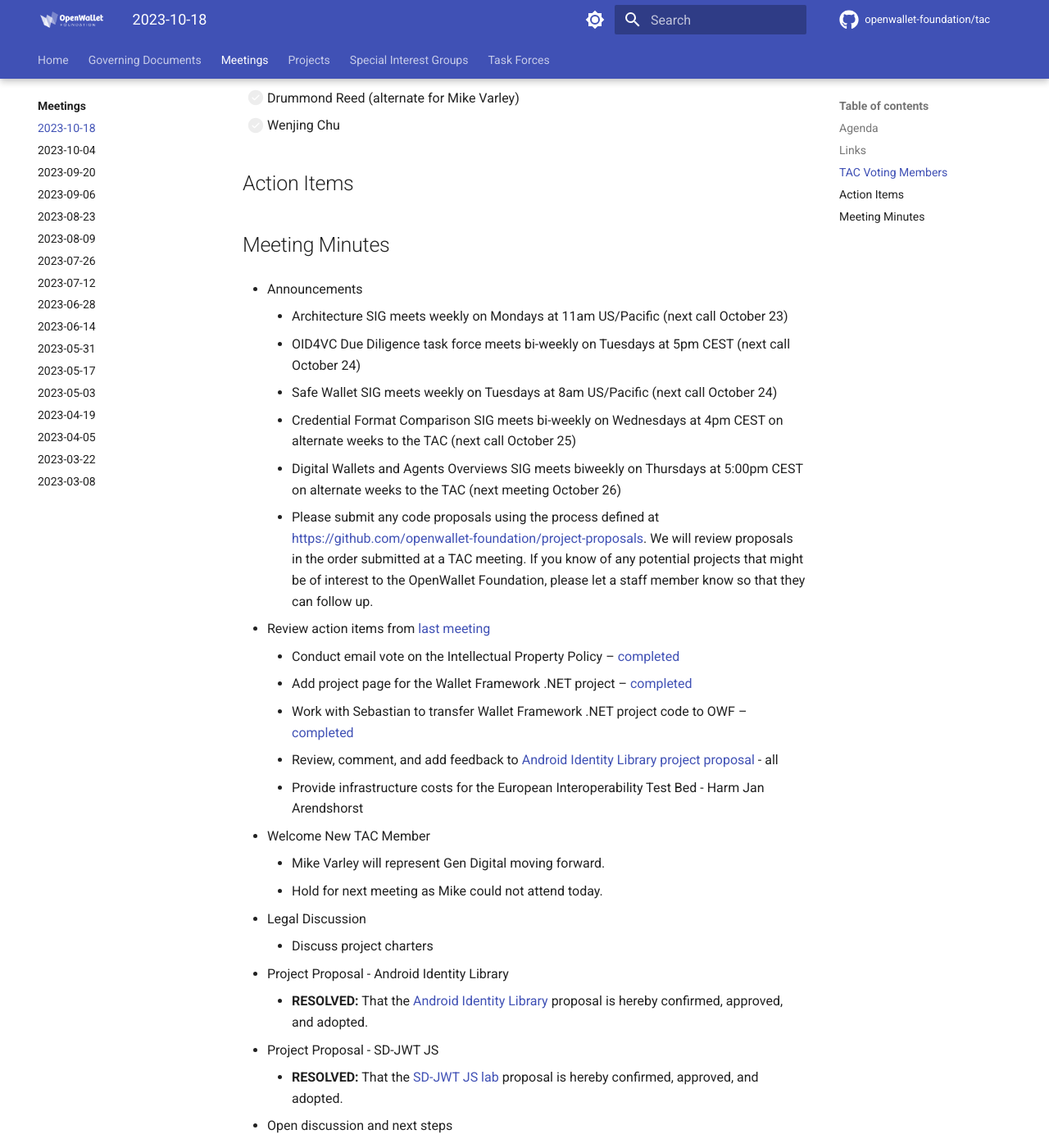
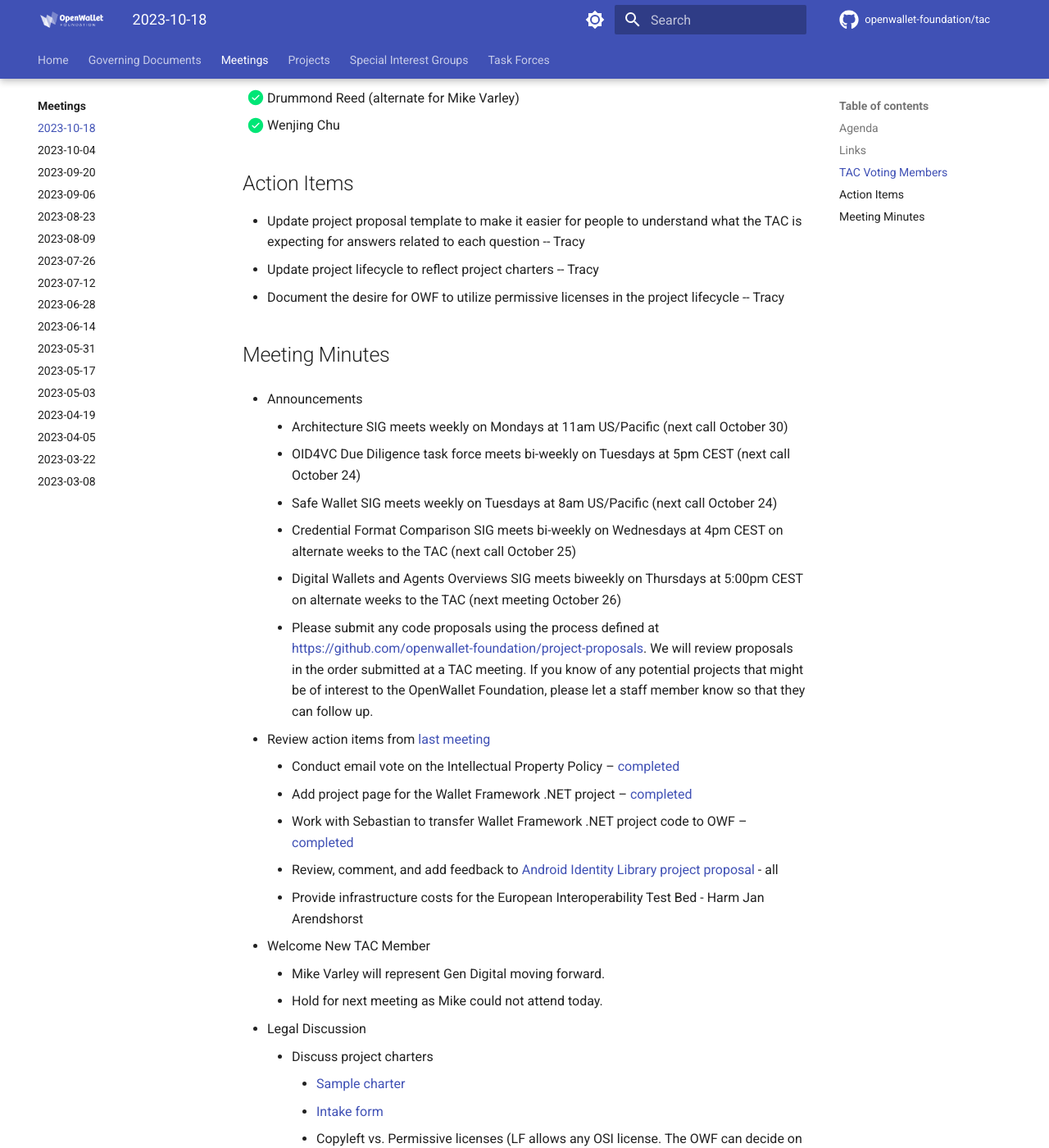
Before and after one commit to openwallet-foundation/tac, an MkDocs documentation site: the page built from docs/meetings/2023/2023-10-18.md, in a window 1280 px wide and 1400 px high, scrolled down 972 px. Shown: the whole window at 82% size. Built offline with MkDocs 1.6.1 and Material for MkDocs 9.7.7, drawn with Linux system fonts in a browser that asks for light colours; comment, search, counter and statistics services are not loaded; some of the changed text lies outside the part shown.

Commit message:
Add meeting minutes
Signed-off-by: Tracy Kuhrt <tracy.a.kuhrt@accenture.com>

```diff
--- a/docs/meetings/2023/2023-10-18.md
+++ b/docs/meetings/2023/2023-10-18.md
@@ -14,23 +14,26 @@
 
 ## Links
 - [slides](https://docs.google.com/presentation/d/1pz8zMMdr0RV7hIiGdZ94gPk5IuwIpjjymLdjbll_EN4/edit?usp=sharing)
-- [recording]()
+- [recording](https://zoom.us/rec/share/wVRci_5wq3pdY3xhOKhGKxYFQv52rvezpQmH5AmjUphg-qs6a992ScfYMKk_YevL.37ONpuZ9DomAy5bi)
 
 ## TAC Voting Members
 
-- [ ] David Zeuthen
-- [ ] Jeremie Miller
-- [ ] Pete Cooling
-- [ ] Stavros Kounis
-- [ ] Tracy Kuhrt
-- [ ] Drummond Reed (alternate for Mike Varley)
-- [ ] Wenjing Chu
+- [x] David Zeuthen
+- [x] Jeremie Miller
+- [x] Pete Cooling
+- [x] Stavros Kounis
+- [x] Tracy Kuhrt
+- [x] Drummond Reed (alternate for Mike Varley)
+- [x] Wenjing Chu
 
 ## Action Items
+- Update project proposal template to make it easier for people to understand what the TAC is expecting for answers related to each question -- Tracy
+- Update project lifecycle to reflect project charters -- Tracy
+- Document the desire for OWF to utilize permissive licenses in the project lifecycle -- Tracy
 
 ## Meeting Minutes
 - Announcements
-    - Architecture SIG meets weekly on Mondays at 11am US/Pacific (next call October 23)
+    - Architecture SIG meets weekly on Mondays at 11am US/Pacific (next call October 30)
     - OID4VC Due Diligence task force meets bi-weekly on Tuesdays at 5pm CEST (next call October 24)
     - Safe Wallet SIG meets weekly on Tuesdays at 8am US/Pacific (next call October 24)
     - Credential Format Comparison SIG meets bi-weekly on Wednesdays at 4pm CEST on alternate weeks to the TAC (next call October 25)
@@ -50,12 +53,18 @@
 
 - Legal Discussion
     - Discuss project charters
+        - [Sample charter](https://docs.google.com/document/d/1Sxnktu3d_xLFSZmAmSFbUp1Y1s1E36YvNDupY2AmigU/edit)
+        - [Intake form](https://docs.google.com/forms/d/e/1FAIpQLSeO1bDGHUP-ZpCo1uynm94YOxZlek6RhCH7o3FnX1lZSXXfSQ/viewform?fbzx=4351560609072672295)
+        - Copyleft vs. Permissive licenses (LF allows any OSI license. The OWF can decide on whether they only want permissive license.)
 
 - Project Proposal - Android Identity Library
     - **RESOLVED:** That the [Android Identity Library](https://github.com/openwallet-foundation/project-proposals/pull/18) proposal is hereby confirmed, approved, and adopted.
+        - 5 Approve, 2 Abstain - Project accepted
 
 - Project Proposal - SD-JWT JS
     - **RESOLVED:** That the [SD-JWT JS lab](https://github.com/openwallet-foundation/project-proposals/pull/20) proposal is hereby confirmed, approved, and adopted.
+        - Some discussion about why a new project is needed instead of utilizing [existing typescript implementations](https://github.com/oauth-wg/oauth-selective-disclosure-jwt#sd-jwt-implementations).
 
 - Open discussion and next steps
+    - David Alexander suggested that the OpenWallet Foundation work closely with MyData.
     - Next meeting is November 1, 2023
```
